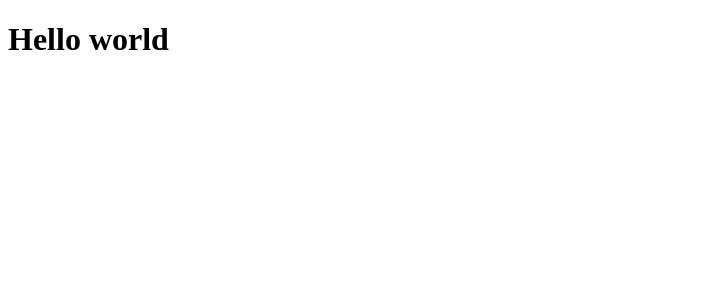
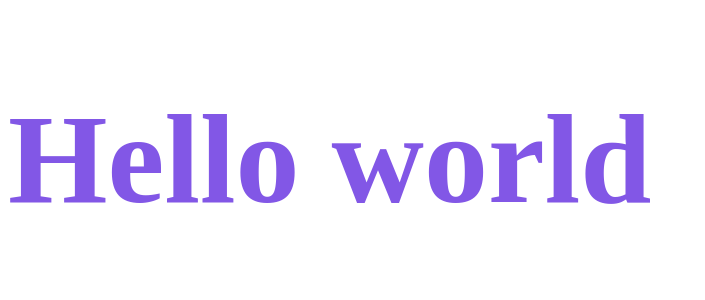
Before and after one commit to jvkass/dtmoney, a React (Create React App) app: page / in a window 1280 px wide. Shown: the top 300 px of the page, without its empty margins (0-705 px from the left). Built offline with nearby package versions, Linux system fonts and the light colour scheme.

Commit message:
Styled Components

```diff
--- a/package.json
+++ b/package.json
@@ -6,6 +6,7 @@
     "react": "^17.0.2",
     "react-dom": "^17.0.2",
     "react-scripts": "5.0.0",
+    "styled-components": "^5.3.3",
     "web-vitals": "^2.1.0"
   },
   "devDependencies": {
@@ -16,6 +17,7 @@
     "@types/node": "^16.7.13",
     "@types/react": "^17.0.20",
     "@types/react-dom": "^17.0.9",
+    "@types/styled-components": "^5.1.23",
     "typescript": "^4.4.2"
   },
   "scripts": {
--- a/src/App.tsx
+++ b/src/App.tsx
@@ -1,7 +1,16 @@
+import styled from 'styled-components';
+
+const Title = styled.h1`
+  font-size:64px;
+  color: #8257e6;
+`
+
 export function App() {
   return (
     <div className="App">
-      <h1>Hello world</h1>
+      <Title>
+        <h1>Hello world</h1>
+      </Title>
     </div>
   );
 }
```
Also changed, not shown: 1 other file (tests, documents, lock files or other folders).
